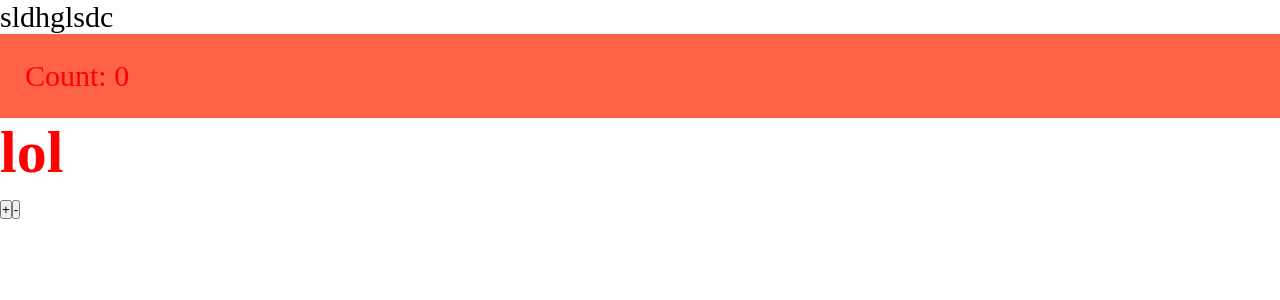
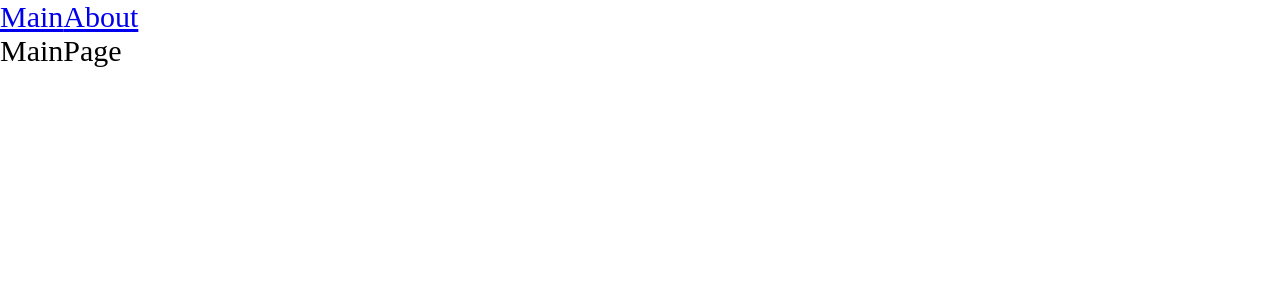
Before and after one commit to chaikovskyit/production-project, a React app: page / in a window 1280 px wide. Shown: the top 300 px of the page. Built offline with nearby package versions, Linux system fonts and the light colour scheme; the HTML template or start-up script is replaced by a standard one.

Commit message:
added routing, and code spliting, react lazy and suspense

```diff
--- a/package.json
+++ b/package.json
@@ -15,6 +15,7 @@
 		"@types/node": "^17.0.21",
 		"@types/react": "^18.2.21",
 		"@types/react-dom": "^18.2.7",
+		"@types/react-router-dom": "^5.3.3",
 		"@types/webpack": "^5.28.0",
 		"@types/webpack-dev-server": "^4.7.2",
 		"css-loader": "^6.8.1",
@@ -32,6 +33,7 @@
 	},
 	"dependencies": {
 		"react": "^18.2.0",
-		"react-dom": "^18.2.0"
+		"react-dom": "^18.2.0",
+		"react-router-dom": "^6.16.0"
 	}
 }
--- a/src/App.tsx
+++ b/src/App.tsx
@@ -1,12 +1,21 @@
-import React from 'react';
+import React, { Suspense } from 'react';
+import { Route, Routes, Link } from 'react-router-dom';
 import Counter from './components/Counter';
+import { MainPageAsync } from './pages/MainPage/MainPage.async';
+import { AboutPageAsync } from './pages/AboutPage/AboutPage.async';
 import './index.scss';
 
 const App = () => {
 	return (
 		<div className='app'>
-			sldhglsdc
-			<Counter />
+			<Link to={'/'}>Main</Link>
+			<Link to={'/about'}>About</Link>
+			<Suspense fallback={<div>Loading...</div>}>
+				<Routes>
+					<Route path={'/'} element={<MainPageAsync />} />
+					<Route path={'/about'} element={<AboutPageAsync />} />
+				</Routes>
+			</Suspense>
 		</div>
 	);
 };
--- a/src/components/Counter.module.scss
+++ b/src/components/Counter.module.scss
@@ -1,5 +1,4 @@
 .btn {
-	background-color: tomato;
 	color: red;
 	padding: 25px;
 }
--- a/src/components/Counter.tsx
+++ b/src/components/Counter.tsx
@@ -14,10 +14,14 @@
 
 	return (
 		<>
-			<div className={styles.btn}>Count: {count}</div>
+			<div>Count: {count}</div>
 			<h1 className={styles.lol}>lol</h1>
-			<button onClick={increment}>+</button>
-			<button onClick={decrement}>-</button>
+			<button className={styles.btn} onClick={increment}>
+				+
+			</button>
+			<button className={styles.btn} onClick={decrement}>
+				-
+			</button>
 		</>
 	);
 };
--- a/src/index.tsx
+++ b/src/index.tsx
@@ -1,5 +1,11 @@
 import { render } from 'react-dom';
+import { BrowserRouter } from 'react-router-dom';
 import App from './App';
 import './index.scss';
 
-render(<App />, document.getElementById('root'));
+render(
+	<BrowserRouter>
+		<App />
+	</BrowserRouter>,
+	document.getElementById('root'),
+);
--- /dev/null
+++ b/src/pages/AboutPage/AboutPage.async.tsx
@@ -0,0 +1,9 @@
+import { lazy } from 'react';
+
+export const AboutPageAsync = lazy(
+	() =>
+		new Promise((resolve) => {
+			//@ts-ignore
+			setTimeout(() => resolve(import('./AboutPage')), 1500);
+		}),
+);
--- /dev/null
+++ b/src/pages/AboutPage/AboutPage.tsx
@@ -0,0 +1,7 @@
+import React from 'react';
+
+const AboutPage = () => {
+	return <div>AboutPage</div>;
+};
+
+export default AboutPage;
--- /dev/null
+++ b/src/pages/MainPage/MainPage.async.tsx
@@ -0,0 +1,9 @@
+import { lazy } from 'react';
+
+export const MainPageAsync = lazy(
+	() =>
+		new Promise((resolve) => {
+			//@ts-ignore
+			setTimeout(() => resolve(import('./MainPage')), 1500);
+		}),
+);
--- /dev/null
+++ b/src/pages/MainPage/MainPage.tsx
@@ -0,0 +1,7 @@
+import React from 'react';
+
+const MainPage = () => {
+	return <div>MainPage</div>;
+};
+
+export default MainPage;
--- a/tsconfig.json
+++ b/tsconfig.json
@@ -5,7 +5,7 @@
 		// Однако это не означает, что теперь вовсе нельзя использовать any.
 		// Это означает лишь, что в подобных ситуация разработчик должен явно писать any,
 		"noImplicitAny": true,
-		"module": "es6",
+		"module": "es2020",
 		// В какую спецификацию компилируем: для поддержки большинства браузеров
 		"target": "es5",
 		"jsx": "react-jsx",
```
Also changed, not shown: 2 other files (tests, documents, lock files or other folders).
